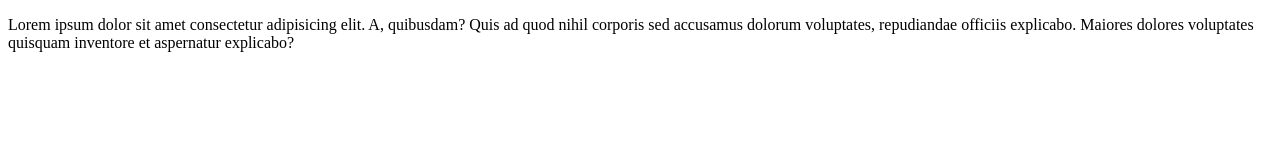
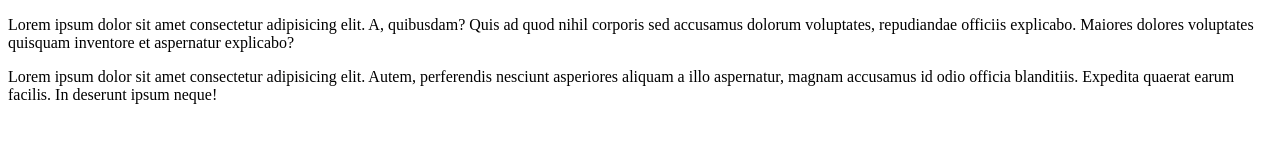
Before and after one commit to Andrii-volk/pe2023-1git-intro, a plain HTML site: page index.html in a window 1280 px wide. Drawn offline with Linux system fonts and the light colour scheme.

Commit message:
Add paragraf

```diff
--- a/index.html
+++ b/index.html
@@ -7,5 +7,6 @@
 </head>
 <body>
   <p>Lorem ipsum dolor sit amet consectetur adipisicing elit. A, quibusdam? Quis ad quod nihil corporis sed accusamus dolorum voluptates, repudiandae officiis explicabo. Maiores dolores voluptates quisquam inventore et aspernatur explicabo?</p>
+  <p>Lorem ipsum dolor sit amet consectetur adipisicing elit. Autem, perferendis nesciunt asperiores aliquam a illo aspernatur, magnam accusamus id odio officia blanditiis. Expedita quaerat earum facilis. In deserunt ipsum neque!</p>
 </body>
 </html>
```
